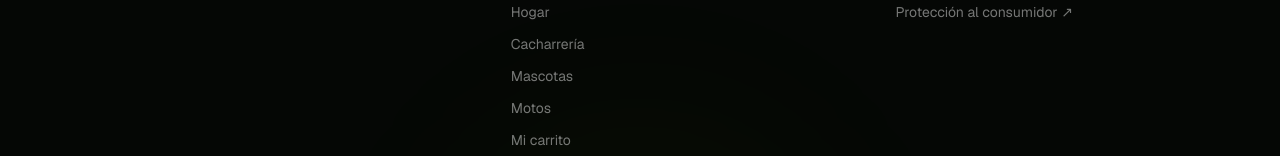
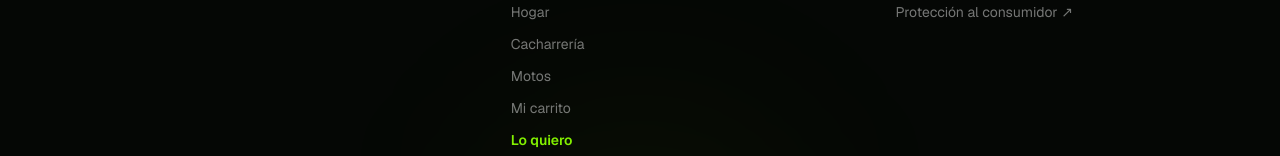
Before and after one commit to cgomezcardenas15-2/tienda-web, a Next.js app: page / in a window 1280 px wide. Shown: the part 2624-2780 px from the top of the page. Built offline with nearby package versions, Linux system fonts and the light colour scheme; no server answers; the database is empty.

Commit message:
Retira Mascotas del pie de página

```diff
--- a/app/components/Footer.tsx
+++ b/app/components/Footer.tsx
@@ -53,9 +53,6 @@ export default function Footer() {
               </a>
               <a href="/categoria/cacharreria" className="transition hover:text-[#82f000]">
                 Cacharrería
-              </a>
-              <a href="/categoria/mascotas" className="transition hover:text-[#82f000]">
-                Mascotas
               </a>
               <a href="/categoria/motos" className="transition hover:text-[#82f000]">
                 Motos
```
